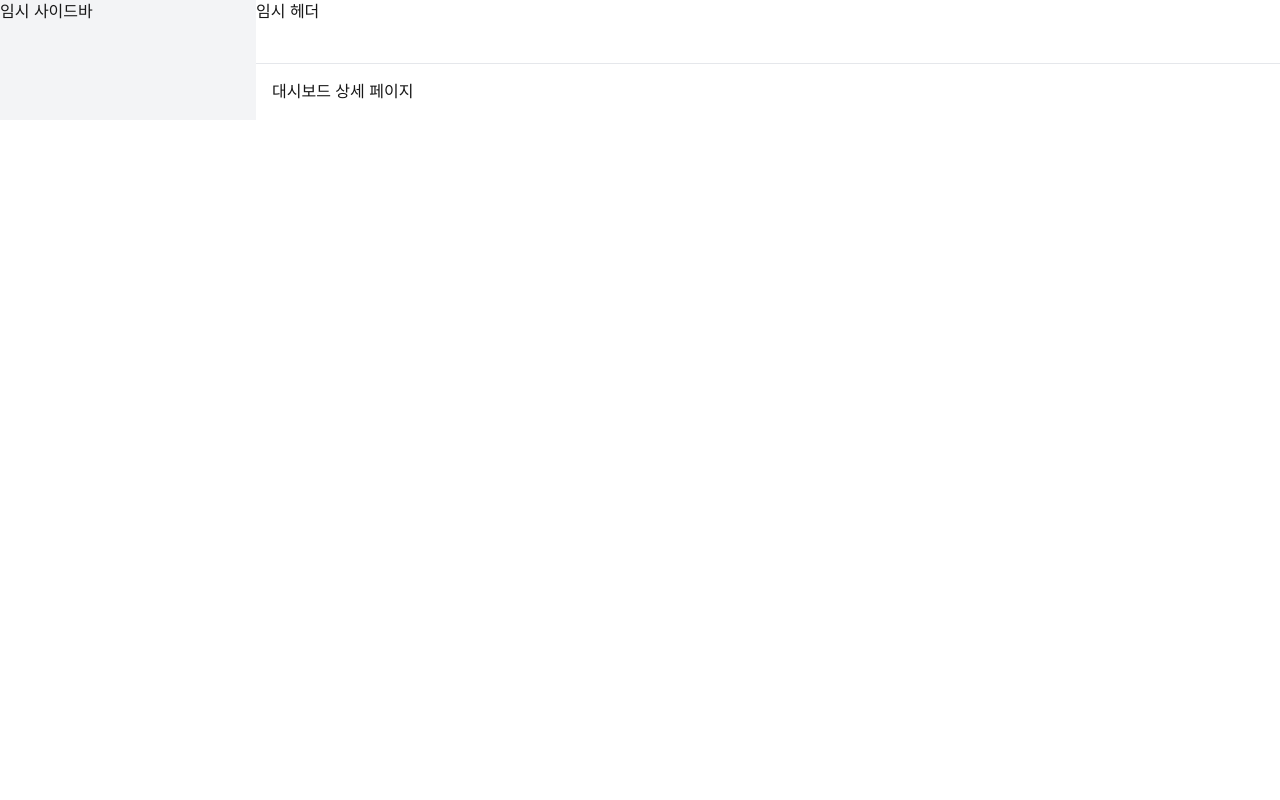
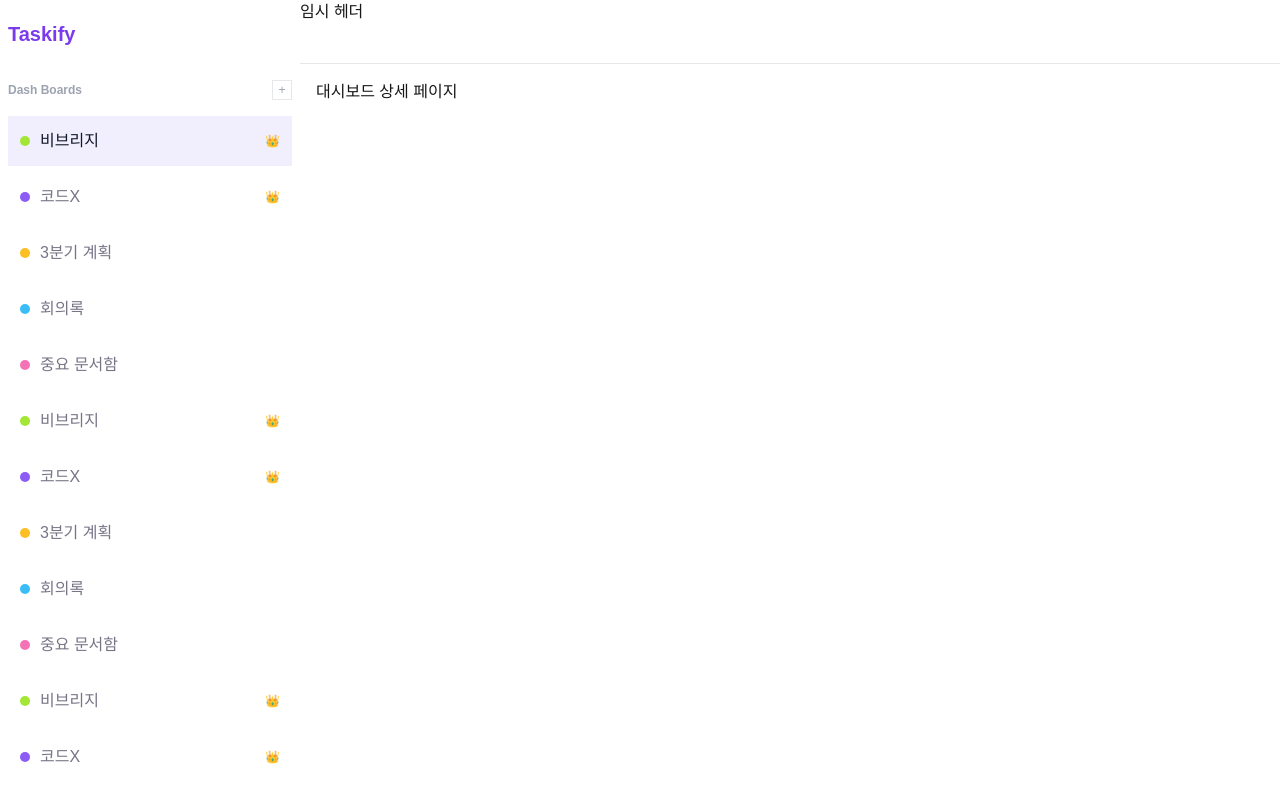
Before and after one commit to FrontEnd22-Part3-Team2-org/FrontEnd22-Part3-Team2, a Next.js app: page /dashboard/1 in a window 1280 px wide. Shown: the top 800 px of the page. Built offline with nearby package versions, Linux system fonts and the light colour scheme.

Commit message:
SideMenu 레이아웃 구현 및 Tailwind 설정 수정

```diff
--- a/src/app/(main)/layout.tsx
+++ b/src/app/(main)/layout.tsx
@@ -12,6 +12,7 @@
 
 // import Header from '@/components/layout/Header';
 // ...
+import SideMenu from '@/components/layout/SideMenu';
 
 export default function MainLayout({
   children,
@@ -19,9 +20,8 @@ export default function MainLayout({
   children: React.ReactNode;
 }) {
   return (
-    <div className="main-layout-container flex">
-      {/* 임시 사이드바 틀 */}
-      <aside className="w-64 bg-gray-100">임시 사이드바</aside>
+    <div className="flex min-h-screen">
+      <SideMenu />
 
       <div className="flex flex-col flex-1">
         {/* 임시 헤더 틀 */}
--- a/src/components/layout/SideMenu/SideMenu.tsx
+++ b/src/components/layout/SideMenu/SideMenu.tsx
@@ -9,5 +9,78 @@
  * - 현재 경로(pathname)를 감지하기 위해 'use client'가 선언되어 있습니다.
  */
 
-"use client";
+'use client';
 // ...
+// SideMenu.tsx
+
+const boards = [
+  { id: 1, name: '비브리지', color: 'bg-lime-400', crown: true, active: true },
+  { id: 2, name: '코드X', color: 'bg-violet-500', crown: true, active: false },
+  { id: 3, name: '3분기 계획', color: 'bg-amber-400', active: false },
+  { id: 4, name: '회의록', color: 'bg-sky-400', active: false },
+  { id: 5, name: '중요 문서함', color: 'bg-pink-400', active: false },
+  { id: 6, name: '비브리지', color: 'bg-lime-400', crown: true, active: false },
+  { id: 7, name: '코드X', color: 'bg-violet-500', crown: true, active: false },
+  { id: 8, name: '3분기 계획', color: 'bg-amber-400', active: false },
+  { id: 9, name: '회의록', color: 'bg-sky-400', active: false },
+  { id: 10, name: '중요 문서함', color: 'bg-pink-400', active: false },
+  {
+    id: 11,
+    name: '비브리지',
+    color: 'bg-lime-400',
+    crown: true,
+    active: false,
+  },
+  { id: 12, name: '코드X', color: 'bg-violet-500', crown: true, active: false },
+  { id: 13, name: '3분기 계획', color: 'bg-amber-400', active: false },
+  { id: 14, name: '회의록', color: 'bg-sky-400', active: false },
+  { id: 15, name: '중요 문서함', color: 'bg-pink-400', active: false },
+];
+
+export default function SideMenu() {
+  return (
+    <aside className="flex min-h-screen w-[300px] px-2 py-5 shrink-0 flex-col bg-white">
+      <h1 className="text-xl font-bold text-violet-600">Taskify</h1>
+
+      <div className="mt-8 flex flex-1 flex-col">
+        <div className="flex items-center justify-between">
+          <p className="text-[12px] font-semibold text-gray-400">Dash Boards</p>
+          <button className="flex h-5 w-5 items-center justify-center border border-gray-200 text-xs text-gray-400">
+            +
+          </button>
+        </div>
+
+        <div className="mt-4 flex-1 overflow-y-auto">
+          <ul className="flex flex-col gap-[6px]">
+            {boards.map((board) => (
+              <li key={board.id}>
+                <button
+                  className={`flex h-[50px] w-full items-center gap-[10px] px-3 py-3 text-left text-[16px] font-medium transition ${
+                    board.active
+                      ? 'bg-[#F1EFFD] text-gray-900'
+                      : 'text-[#787486] hover:bg-gray-50 hover:text-gray-900'
+                  }`}
+                >
+                  <span className={`h-2.5 w-2.5 rounded-full ${board.color}`} />
+                  <span className="flex-1 truncate">{board.name}</span>
+                  {board.crown && <span className="text-xs">👑</span>}
+                </button>
+              </li>
+            ))}
+          </ul>
+        </div>
+
+        <div className="mt-auto">
+          <div className="flex h-[40px] w-[80px] overflow-hidden rounded-md border border-gray-200 bg-white">
+            <button className="flex h-full w-[40px] items-center justify-center text-gray-400 hover:bg-gray-50">
+              ←
+            </button>
+            <button className="flex h-full w-[40px] items-center justify-center border-l border-gray-200 text-gray-400 hover:bg-gray-50">
+              →
+            </button>
+          </div>
+        </div>
+      </div>
+    </aside>
+  );
+}
--- a/src/components/layout/SideMenu/index.ts
+++ b/src/components/layout/SideMenu/index.ts
@@ -1 +1 @@
-// export { default } from './SideMenu';
+export { default } from './SideMenu';
--- /dev/null
+++ b/tailwind.config.js
@@ -0,0 +1,12 @@
+/** @type {import('tailwindcss').Config} */
+module.exports = {
+  content: [
+    './src/app/**/*.{js,ts,jsx,tsx,mdx}',
+    './src/components/**/*.{js,ts,jsx,tsx,mdx}',
+    './src/pages/**/*.{js,ts,jsx,tsx,mdx}',
+  ],
+  theme: {
+    extend: {},
+  },
+  plugins: [],
+};
```
